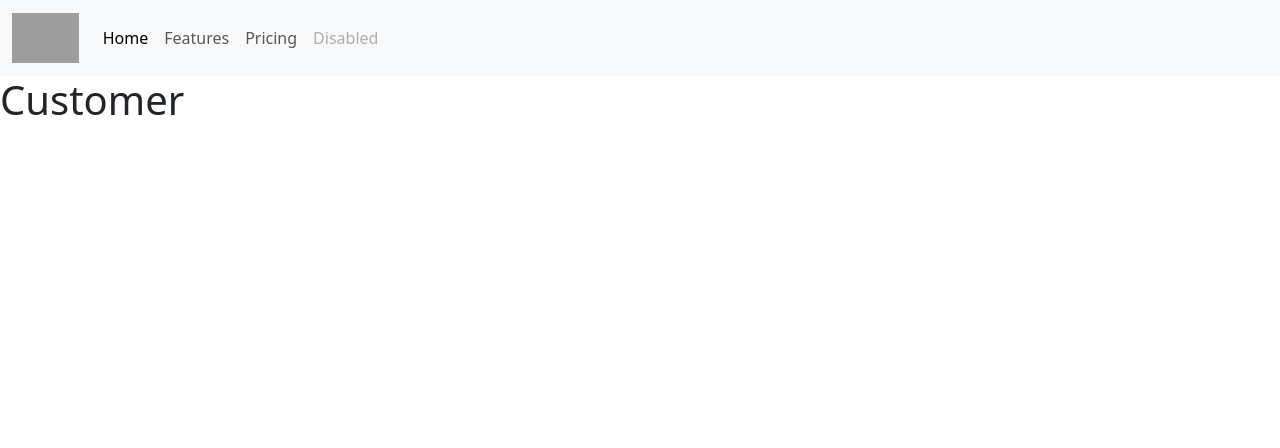
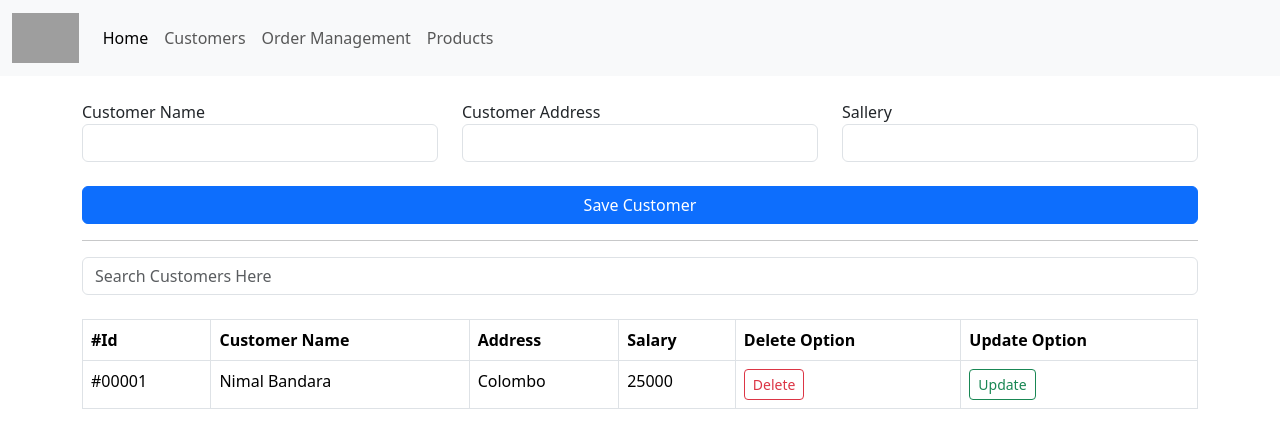
Before and after one commit to VASPerera/POS-System, a React (Vite) app in the folder POS-Frontend React/POS/: page /customer in a window 1280 px wide. Shown: the top 448 px of the page. Built offline with nearby package versions, Linux system fonts and the light colour scheme; grey boxes are pictures that could not be loaded.

Commit message:
create table

```diff
--- a/POS-Frontend React/POS/src/App.tsx
+++ b/POS-Frontend React/POS/src/App.tsx
@@ -1,7 +1,9 @@
 import "./App.css";
-import { BrowserRouter, Routes, Route } from "react-router-dom";
+import { BrowserRouter, Routes, Route , Link } from "react-router-dom";
 import Home from "./components/Home";
 import Customer from "./components/Customer";
+import Product from "./components/Product";
+import Order from "./components/Order";
 
 function App() {
   return (
@@ -26,18 +28,18 @@ function App() {
                 </button>
                 <div className="collapse navbar-collapse" id="navbarNavAltMarkup">
                   <div className="navbar-nav">
-                    <a className="nav-link active" aria-current="page" href="#">
+                    <Link className="nav-link active" aria-current="page" to="/">
                       Home
-                    </a>
-                    <a className="nav-link" href="#">
-                      Features
-                    </a>
-                    <a className="nav-link" href="#">
-                      Pricing
-                    </a>
-                    <a className="nav-link disabled" aria-disabled="true">
-                      Disabled
-                    </a>
+                    </Link>
+                    <Link className="nav-link" to="/customer">
+                      Customers
+                    </Link>
+                    <Link className="nav-link" to="/orders">
+                      Order Management
+                    </Link>
+                    <Link className="nav-link"to="/product">
+                      Products
+                    </Link>
                   </div>
                 </div>
               </div>
@@ -46,6 +48,8 @@ function App() {
         <Routes>
           <Route path="/" element={<Home></Home>}></Route>
           <Route path="/customer" element={<Customer></Customer>}></Route>
+          <Route path="/product" element={<Product></Product>}></Route>
+          <Route path="/orders" element={<Order></Order>}></Route>
         </Routes>
       </BrowserRouter>
     </>
--- a/POS-Frontend React/POS/src/components/Customer.tsx
+++ b/POS-Frontend React/POS/src/components/Customer.tsx
@@ -1,8 +1,90 @@
-
 export default function Customer() {
   return (
     <div>
-      <h1>Customer</h1>
+      <br />
+      <div className="container">
+        <div className="row">
+          <div className="col-12 col-sm-6 col-md-4">
+            <div className="form-group">
+              <label htmlFor="customerName">Customer Name</label>
+              <input type="text" className="form-control" id="customerName" />
+            </div>
+          </div>
+          <div className="col-12 col-sm-6 col-md-4">
+            <div className="form-group">
+              <label htmlFor="customerAddress">Customer Address</label>
+              <input
+                type="text"
+                className="form-control"
+                id="customerAddress"
+              />
+            </div>
+          </div>
+          <div className="col-12 col-sm-6 col-md-4">
+            <div className="form-group">
+              <label htmlFor="customerSallery">Sallery</label>
+              <input
+                type="number"
+                className="form-control"
+                id="customerSallery"
+              />
+            </div>
+          </div>
+        </div>
+        <br></br>
+        <div className="row">
+          <div className="col-12">
+            <button className="btn btn-primary col-12">Save Customer</button>
+          </div>
+        </div>
+        <hr></hr>
+        <div className="row">
+          <div className="col-12">
+            <form className="col-12">
+              <input
+                type="search"
+                className="form-control"
+                placeholder="Search Customers Here"
+              />
+            </form>
+          </div>
+        </div>
+        <br></br>
+        <div className="row">
+          <div className="col-12">
+            <table className="table table-hover table-bordered">
+              <thead>
+                <tr>
+                  <th>#Id</th>
+                  <th>Customer Name</th>
+                  <th>Address</th>
+                  <th>Salary</th>
+                  <th>Delete Option</th>
+                  <th>Update Option</th>
+                </tr>
+              </thead>
+              <tbody>
+                <tr>
+                  <td>#00001</td>
+                  <td>Nimal Bandara</td>
+                  <td>Colombo</td>
+                  <td>25000</td>
+                  <td>
+                    <button className="btn btn-outline-danger btn-sm">
+                      Delete
+                    </button>
+                  </td>
+                  <td>
+                    <button className="btn btn-outline-success btn-sm">
+                      Update
+                    </button>
+                  </td>
+                </tr>
+              </tbody>
+            </table>
+          </div>
+        </div>
+      </div>
     </div>
-  )
+  );
 }
--- a/POS-Frontend React/POS/src/components/Order.tsx
+++ b/POS-Frontend React/POS/src/components/Order.tsx
@@ -0,0 +1,9 @@
+
+
+export default function Order() {
+  return (
+    <div>
+
+    </div>
+  )
+}
--- a/POS-Frontend React/POS/src/components/Product.tsx
+++ b/POS-Frontend React/POS/src/components/Product.tsx
@@ -0,0 +1,9 @@
+
+
+export default function Product() {
+  return (
+    <div>
+
+    </div>
+  )
+}
```
